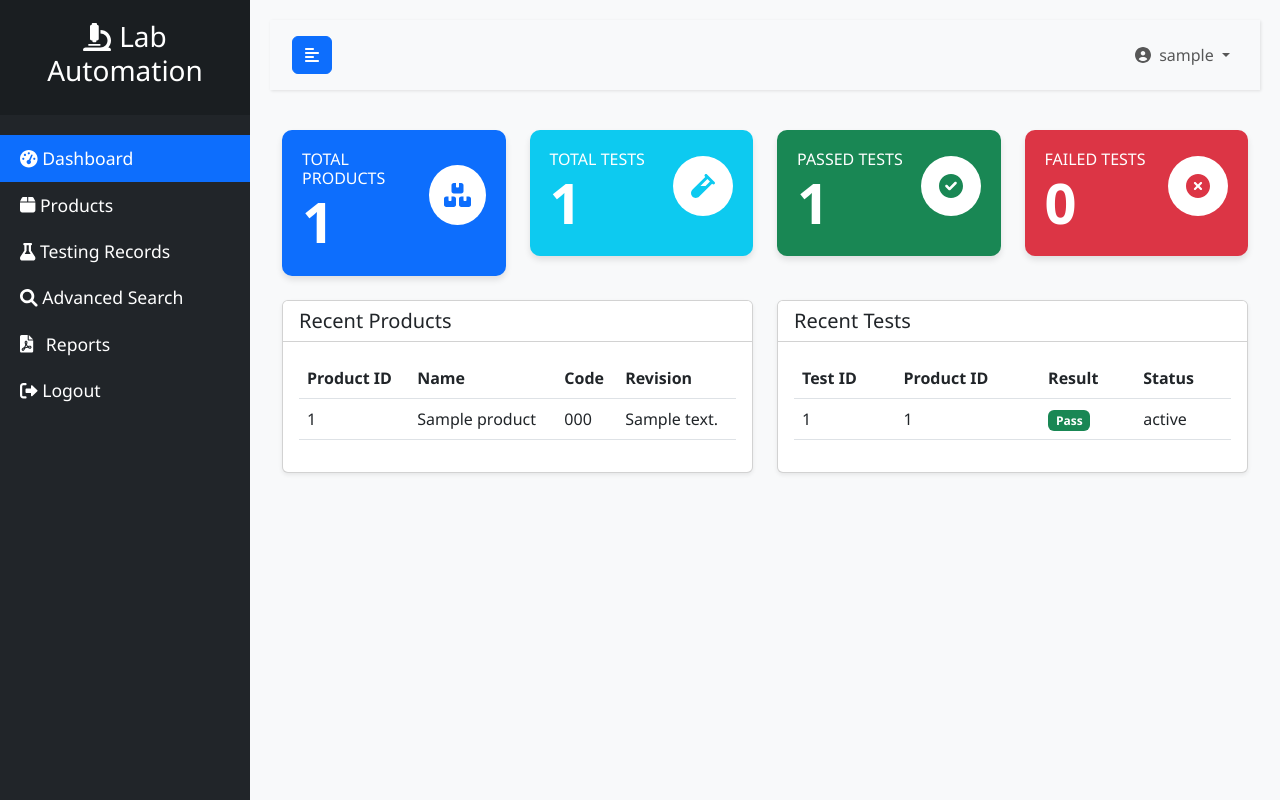
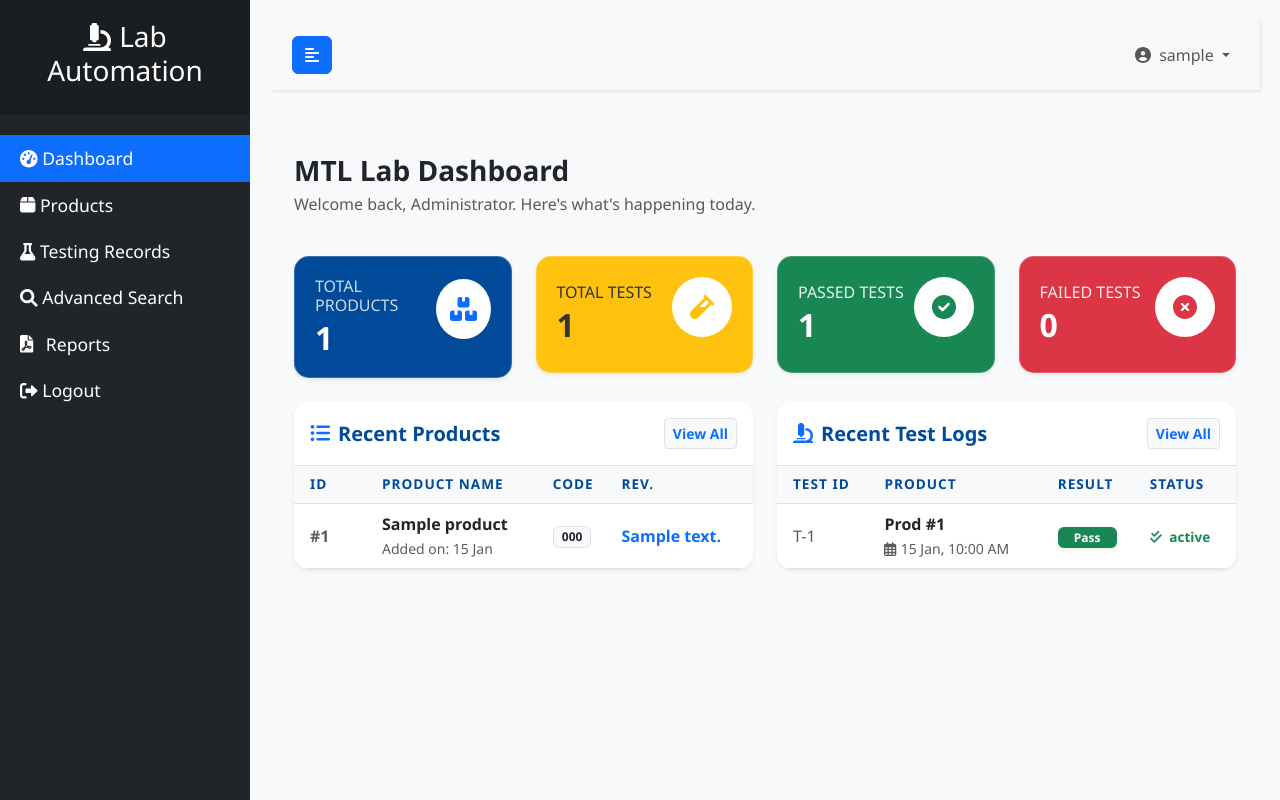
Before and after one commit to AyazAhmed071/Lab-Automation-System, a PHP site: page /lab_automation_system/dashboard.php in a window 1280 px wide. Run offline with PHP 8.4, Linux system fonts and the light colour scheme; the visitor is signed in with stand-in values (Sample User, id 1); tables that the repository leaves empty hold one stand-in row (values such as "Sample post").

Commit message:
Dashboard UI upgraded with KE theme and test dates

```diff
--- a/dashboard.php
+++ b/dashboard.php
@@ -8,14 +8,72 @@ $passed_tests = $conn->query("SELECT COUNT(*) as count FROM testing_records WHER
 $failed_tests = $conn->query("SELECT COUNT(*) as count FROM testing_records WHERE result = 'Fail'")->fetch_assoc()['count'];
 ?>
 
+<style>
+    :root {
+        --ke-blue: #004a99;
+        --ke-yellow: #ffc20e;
+    }
+
+    .card-stats {
+        border: none;
+        border-radius: 15px;
+        transition: transform 0.3s ease;
+        background: rgba(255, 255, 255, 0.9);
+        backdrop-filter: blur(10px);
+        border: 1px solid rgba(255, 255, 255, 0.2);
+    }
+
+    .card-stats:hover {
+        transform: translateY(-5px);
+    }
+
+    .icon-box {
+        width: 50px;
+        height: 50px;
+        display: flex;
+        align-items: center;
+        justify-content: center;
+        border-radius: 12px;
+        font-size: 1.5rem;
+    }
+
+    /* KE Theme Overrides */
+    .bg-ke-blue {
+        background-color: var(--ke-blue) !important;
+        color: white;
+    }
+
+    .bg-ke-yellow {
+        background-color: var(--ke-yellow) !important;
+        color: #333;
+    }
+
+    .table thead th {
+        background-color: #f8f9fa;
+        color: var(--ke-blue);
+        border-top: none;
+        text-transform: uppercase;
+        font-size: 0.85rem;
+        letter-spacing: 1px;
+    }
+</style>
+
+<div class="container-fluid py-4">
+    <div class="row mb-4">
+        <div class="col-12">
+            <h3 class="fw-bold text-dark mb-1">MTL Lab Dashboard</h3>
+            <p class="text-muted">Welcome back, Administrator. Here's what's happening today.</p>
+        </div>
+    </div>
+
     <div class="row mb-4">
         <div class="col-md-3">
-        <div class="card card-stats bg-primary text-white">
+            <div class="card card-stats shadow-sm bg-ke-blue">
                 <div class="card-body">
                     <div class="d-flex justify-content-between align-items-center">
                         <div>
-                        <h6 class="card-title text-uppercase mb-0">Total Products</h6>
-                        <h2 class="display-4 fw-bold mb-0"><?php echo $total_products; ?></h2>
+                            <h6 class="text-uppercase mb-1" style="opacity: 0.8;">Total Products</h6>
+                            <h2 class="fw-bold mb-0"><?php echo $total_products; ?></h2>
                         </div>
                         <div class="icon-box bg-white text-primary">
                             <i class="fas fa-boxes"></i>
@@ -25,14 +83,14 @@ $failed_tests = $conn->query("SELECT COUNT(*) as count FROM testing_records WHER
             </div>
         </div>
         <div class="col-md-3">
-        <div class="card card-stats bg-info text-white">
+            <div class="card card-stats shadow-sm bg-ke-yellow">
                 <div class="card-body">
                     <div class="d-flex justify-content-between align-items-center">
                         <div>
-                        <h6 class="card-title text-uppercase mb-0">Total Tests</h6>
-                        <h2 class="display-4 fw-bold mb-0"><?php echo $total_tests; ?></h2>
+                            <h6 class="text-uppercase mb-1">Total Tests</h6>
+                            <h2 class="fw-bold mb-0"><?php echo $total_tests; ?></h2>
                         </div>
-                    <div class="icon-box bg-white text-info">
+                        <div class="icon-box bg-white text-warning">
                             <i class="fas fa-vial"></i>
                         </div>
                     </div>
@@ -40,12 +98,12 @@ $failed_tests = $conn->query("SELECT COUNT(*) as count FROM testing_records WHER
             </div>
         </div>
         <div class="col-md-3">
-        <div class="card card-stats bg-success text-white">
+            <div class="card card-stats shadow-sm bg-success text-white">
                 <div class="card-body">
                     <div class="d-flex justify-content-between align-items-center">
                         <div>
-                        <h6 class="card-title text-uppercase mb-0">Passed Tests</h6>
-                        <h2 class="display-4 fw-bold mb-0"><?php echo $passed_tests; ?></h2>
+                            <h6 class="text-uppercase mb-1" style="opacity: 0.9;">Passed Tests</h6>
+                            <h2 class="fw-bold mb-0"><?php echo $passed_tests; ?></h2>
                         </div>
                         <div class="icon-box bg-white text-success">
                             <i class="fas fa-check-circle"></i>
@@ -55,12 +113,12 @@ $failed_tests = $conn->query("SELECT COUNT(*) as count FROM testing_records WHER
             </div>
         </div>
         <div class="col-md-3">
-        <div class="card card-stats bg-danger text-white">
+            <div class="card card-stats shadow-sm bg-danger text-white">
                 <div class="card-body">
                     <div class="d-flex justify-content-between align-items-center">
                         <div>
-                        <h6 class="card-title text-uppercase mb-0">Failed Tests</h6>
-                        <h2 class="display-4 fw-bold mb-0"><?php echo $failed_tests; ?></h2>
+                            <h6 class="text-uppercase mb-1" style="opacity: 0.9;">Failed Tests</h6>
+                            <h2 class="fw-bold mb-0"><?php echo $failed_tests; ?></h2>
                         </div>
                         <div class="icon-box bg-white text-danger">
                             <i class="fas fa-times-circle"></i>
@@ -73,19 +131,22 @@ $failed_tests = $conn->query("SELECT COUNT(*) as count FROM testing_records WHER
 
     <div class="row">
         <div class="col-md-6">
-        <div class="card shadow-sm mb-4">
-            <div class="card-header bg-white">
-                <h5 class="card-title mb-0">Recent Products</h5>
+            <div class="card border-0 shadow-sm mb-4" style="border-radius: 15px; overflow: hidden;">
+                <div class="card-header bg-white py-3 d-flex justify-content-between align-items-center border-bottom">
+                    <h5 class="card-title fw-bold mb-0 text-dark" style="color: var(--ke-blue) !important;">
+                        <i class="fas fa-list-ul me-2 text-primary"></i>Recent Products
+                    </h5>
+                    <a href="products/view_products.php" class="btn btn-sm btn-light border text-primary fw-bold">View All</a>
                 </div>
-            <div class="card-body">
+                <div class="card-body p-0">
                     <div class="table-responsive">
-                    <table class="table table-hover">
+                        <table class="table table-hover align-middle mb-0">
                             <thead>
-                            <tr>
-                                <th>Product ID</th>
-                                <th>Name</th>
+                                <tr class="bg-light">
+                                    <th class="ps-3" style="width: 80px;">ID</th>
+                                    <th>Product Name</th>
                                     <th>Code</th>
-                                <th>Revision</th>
+                                    <th>Rev.</th>
                                 </tr>
                             </thead>
                             <tbody>
@@ -94,14 +155,17 @@ $failed_tests = $conn->query("SELECT COUNT(*) as count FROM testing_records WHER
                                 if ($recent_products->num_rows > 0) {
                                     while ($row = $recent_products->fetch_assoc()) {
                                         echo "<tr>
-                                            <td>{$row['product_id']}</td>
-                                            <td>{$row['product_name']}</td>
-                                            <td>{$row['product_code']}</td>
-                                            <td>{$row['revision']}</td>
+                                                <td class='ps-3 text-muted fw-bold'>#{$row['product_id']}</td>
+                                                <td>
+                                                    <div class='fw-bold text-dark'>{$row['product_name']}</div>
+                                                    <small class='text-muted'>Added on: " . date('d M', strtotime($row['created_at'])) . "</small>
+                                                </td>
+                                                <td><span class='badge bg-light text-dark border px-2 py-1'>{$row['product_code']}</span></td>
+                                                <td><span class='text-primary fw-bold'>{$row['revision']}</span></td>
                                               </tr>";
                                     }
                                 } else {
-                                echo "<tr><td colspan='4' class='text-center'>No products found</td></tr>";
+                                    echo "<tr><td colspan='4' class='text-center py-4'>No products found</td></tr>";
                                 }
                                 ?>
                             </tbody>
@@ -110,18 +174,22 @@ $failed_tests = $conn->query("SELECT COUNT(*) as count FROM testing_records WHER
                 </div>
             </div>
         </div>
+
         <div class="col-md-6">
-        <div class="card shadow-sm mb-4">
-            <div class="card-header bg-white">
-                <h5 class="card-title mb-0">Recent Tests</h5>
+            <div class="card border-0 shadow-sm mb-4" style="border-radius: 15px; overflow: hidden;">
+                <div class="card-header bg-white py-3 d-flex justify-content-between align-items-center border-bottom">
+                    <h5 class="card-title fw-bold mb-0 text-dark" style="color: var(--ke-blue) !important;">
+                        <i class="fas fa-microscope me-2 text-primary"></i>Recent Test Logs
+                    </h5>
+                    <a href="testing/view_tests.php" class="btn btn-sm btn-light border text-primary fw-bold">View All</a>
                 </div>
-            <div class="card-body">
+                <div class="card-body p-0">
                     <div class="table-responsive">
-                    <table class="table table-hover">
+                        <table class="table table-hover align-middle mb-0">
                             <thead>
-                            <tr>
-                                <th>Test ID</th>
-                                <th>Product ID</th>
+                                <tr class="bg-light">
+                                    <th class="ps-3">Test ID</th>
+                                    <th>Product</th>
                                     <th>Result</th>
                                     <th>Status</th>
                                 </tr>
@@ -131,19 +199,40 @@ $failed_tests = $conn->query("SELECT COUNT(*) as count FROM testing_records WHER
                                 $recent_tests = $conn->query("SELECT * FROM testing_records ORDER BY created_at DESC LIMIT 5");
                                 if ($recent_tests->num_rows > 0) {
                                     while ($row = $recent_tests->fetch_assoc()) {
-                                    $result_class = ($row['result'] == 'Pass') ? 'bg-success' : 'bg-danger';
+                                        // Result Styling
+                                        $result_badge = ($row['result'] == 'Pass') ? 'bg-success' : 'bg-danger';
+
+                                        // Jugar: Status logic
+                                        $status_val = (!empty($row['status'])) ? $row['status'] : 'Completed';
+                                        $status_color = ($status_val == 'Pending') ? 'text-warning' : 'text-success';
+                                        $status_icon = ($status_val == 'Pending') ? 'fa-clock' : 'fa-check-double';
+
+                                        // --- DATE JUGAR START ---
+                                        // Hum date ko "15 Mar, 02:30 PM" format mein dikhayenge
+                                        $test_date = date('d M, h:i A', strtotime($row['created_at']));
+                                        // --- DATE JUGAR END ---
+
                                         echo "<tr>
-                                            <td>{$row['test_id']}</td>
-                                            <td>{$row['product_id']}</td>
-                                            <td><span class='badge {$result_class}'>{$row['result']}</span></td>
-                                            <td>{$row['status']}</td>
+                    <td class='ps-3 text-muted'>T-{$row['test_id']}</td>
+                    <td>
+                        <div class='fw-bold text-dark'>Prod #{$row['product_id']}</div>
+                        <small class='text-muted'><i class='far fa-calendar-alt me-1'></i>{$test_date}</small>
+                    </td>
+                    <td><span class='badge {$result_badge} shadow-sm px-3'>{$row['result']}</span></td>
+                    <td>
+                        <span class='{$status_color} fw-bold' style='font-size: 0.85rem;'>
+                            <i class='fas {$status_icon} me-1'></i> {$status_val}
+                        </span>
+                    </td>
                   </tr>";
                                     }
                                 } else {
-                                echo "<tr><td colspan='4' class='text-center'>No tests found</td></tr>";
+                                    echo "<tr><td colspan='4' class='text-center py-4'>No tests found</td></tr>";
                                 }
                                 ?>
                             </tbody>
+
+
                         </table>
                     </div>
                 </div>
@@ -151,4 +240,7 @@ $failed_tests = $conn->query("SELECT COUNT(*) as count FROM testing_records WHER
         </div>
     </div>
 
+
+
+
     <?php include 'footer.php'; ?>
```
Lines whose indentation alone changed are shown as unchanged.
